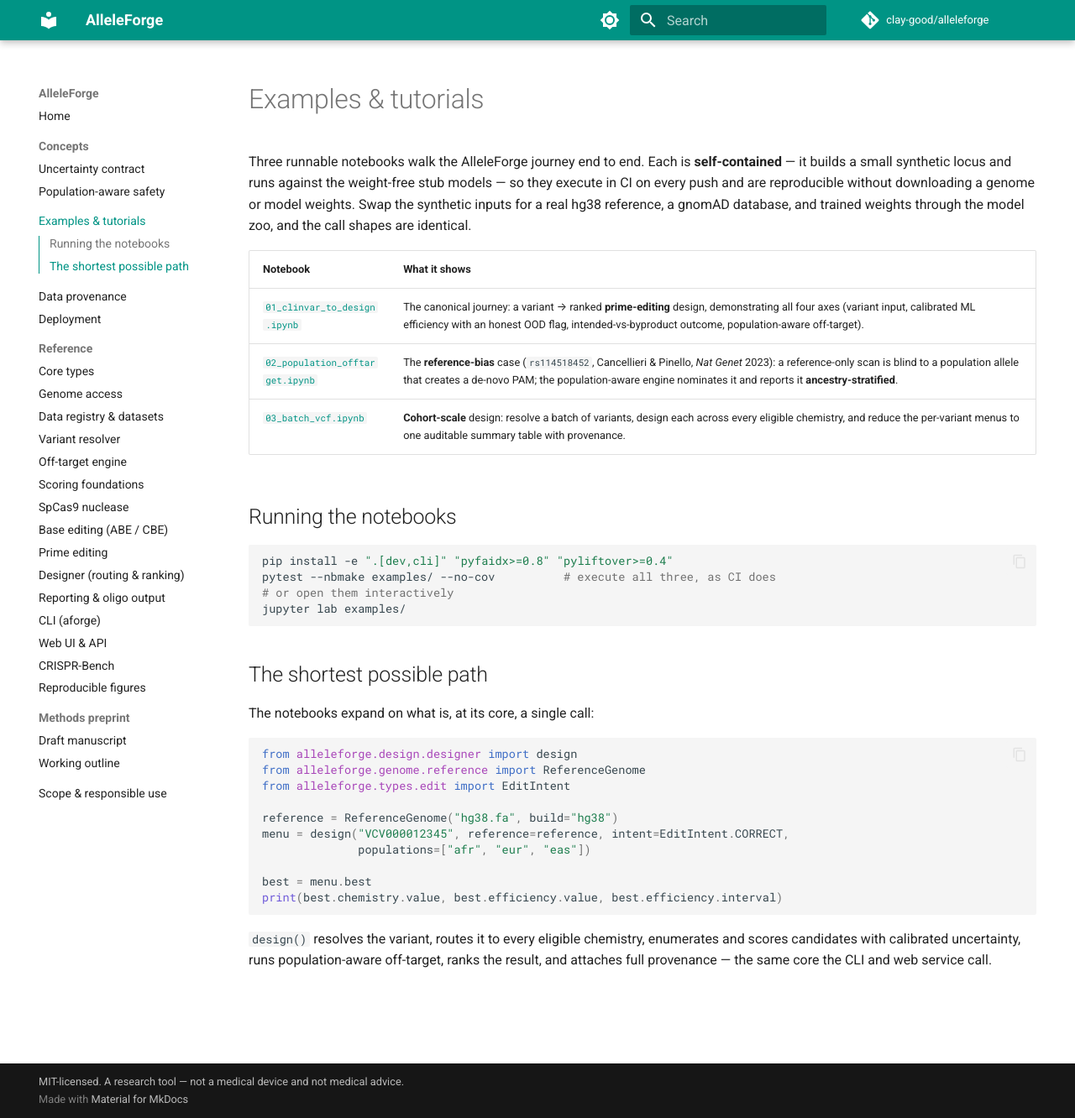
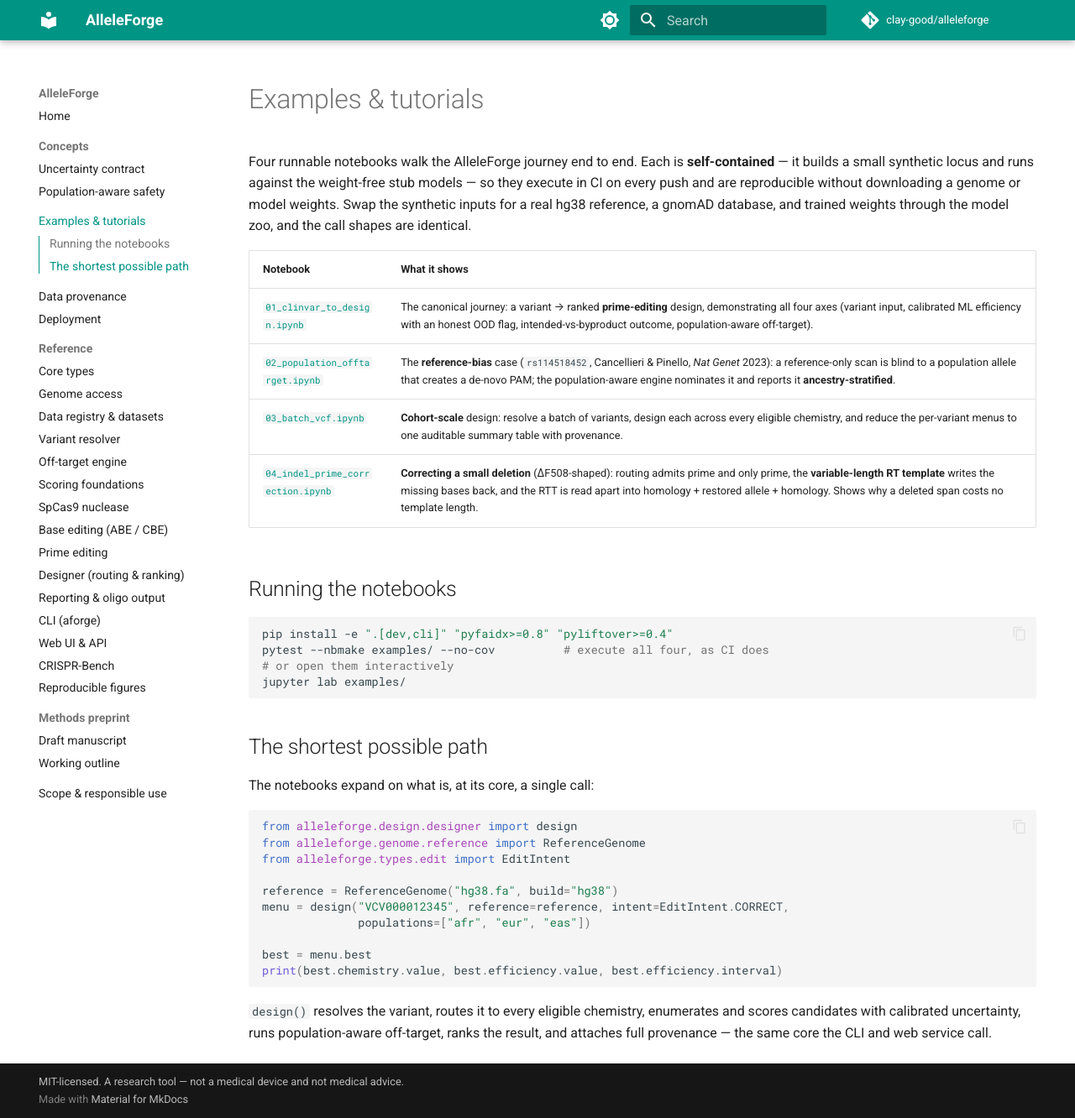
Before and after one commit to clay-good/alleleforge, an MkDocs documentation site: the page built from docs/examples.md, in a window 1280 px wide and 1332 px high. Shown: the whole window at 84% size. Built offline with MkDocs 1.6.1 and Material for MkDocs 9.7.7, drawn with Linux system fonts in a browser that asks for light colours; comment, search, counter and statistics services are not loaded.

Commit message:
docs(examples): add a runnable dF508-shaped indel prime-correction notebook
R38 shipped variable-length RTT templating; the README claims it and the specs pin
it, but nothing a reader could run showed it. This notebook designs the correcting
pegRNA for a dF508-shaped in-frame 3 bp deletion — the canonical case for why
prime editing exists — and makes the mechanism legible rather than asserted:

* routing admits prime and only prime, with its rationale printed;
* the RT template is reverse-complemented and read apart into 5' homology +
  restored allele + 3' homology, with an assert that the restored bases are
  exactly the reference allele;
* the same variant run as INSTALL (writing the deletion) shows the RTT collapsing
  from 17 nt to 14 — the deleted span costing no template length.

The locus is a fixed-seed random contig rather than a planted one, so the PAMs it
uses are genuinely there. Executes under --nbmake in CI with the other three;
docs/examples.md and the README notebook table updated to match.

Co-Authored-By: Claude Opus 5 <noreply@anthropic.com>

````diff
--- a/docs/examples.md
+++ b/docs/examples.md
@@ -1,6 +1,6 @@
 # Examples & tutorials
 
-Three runnable notebooks walk the AlleleForge journey end to end. Each is
+Four runnable notebooks walk the AlleleForge journey end to end. Each is
 **self-contained** — it builds a small synthetic locus and runs against the
 weight-free stub models — so they execute in CI on every push and are reproducible
 without downloading a genome or model weights. Swap the synthetic inputs for a real
@@ -12,12 +12,13 @@ the call shapes are identical.
 | [`01_clinvar_to_design.ipynb`](https://github.com/clay-good/alleleforge/blob/main/examples/01_clinvar_to_design.ipynb) | The canonical journey: a variant → ranked **prime-editing** design, demonstrating all four axes (variant input, calibrated ML efficiency with an honest OOD flag, intended-vs-byproduct outcome, population-aware off-target). |
 | [`02_population_offtarget.ipynb`](https://github.com/clay-good/alleleforge/blob/main/examples/02_population_offtarget.ipynb) | The **reference-bias** case (`rs114518452`, Cancellieri & Pinello, *Nat Genet* 2023): a reference-only scan is blind to a population allele that creates a de-novo PAM; the population-aware engine nominates it and reports it **ancestry-stratified**. |
 | [`03_batch_vcf.ipynb`](https://github.com/clay-good/alleleforge/blob/main/examples/03_batch_vcf.ipynb) | **Cohort-scale** design: resolve a batch of variants, design each across every eligible chemistry, and reduce the per-variant menus to one auditable summary table with provenance. |
+| [`04_indel_prime_correction.ipynb`](https://github.com/clay-good/alleleforge/blob/main/examples/04_indel_prime_correction.ipynb) | **Correcting a small deletion** (ΔF508-shaped): routing admits prime and only prime, the **variable-length RT template** writes the missing bases back, and the RTT is read apart into homology + restored allele + homology. Shows why a deleted span costs no template length. |
 
 ## Running the notebooks
 
 ```bash
 pip install -e ".[dev,cli]" "pyfaidx>=0.8" "pyliftover>=0.4"
-pytest --nbmake examples/ --no-cov          # execute all three, as CI does
+pytest --nbmake examples/ --no-cov          # execute all four, as CI does
 # or open them interactively
 jupyter lab examples/
 ```
````
Also changed, not shown: CHANGELOG.md (+8 -0 lines), README.md (+1 -0 lines), openspec/changes/README.md (+21 -0 lines), 1 other file.
